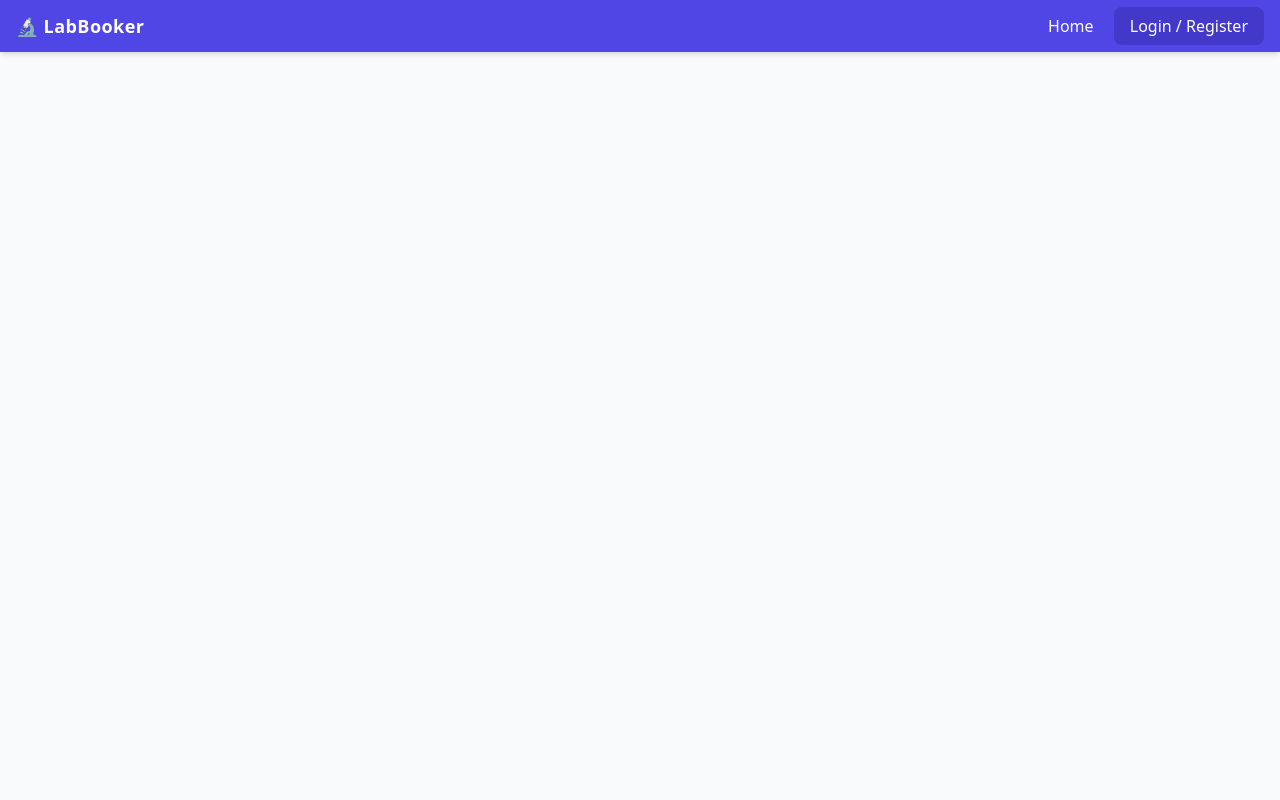
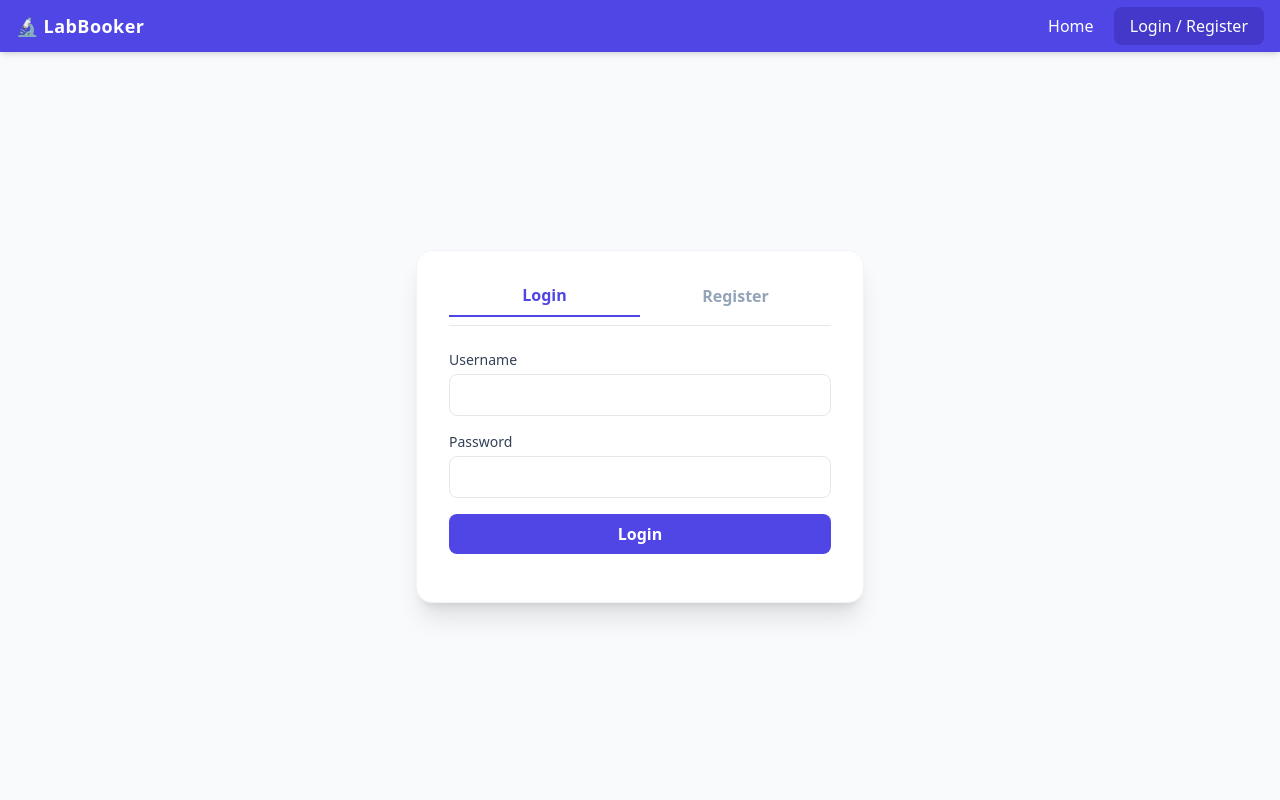
Before and after one commit to PraveenTheekshana2003/Lab-Equipment-Booking-System, a Flask app: template templates/login.html in a window 1280 px wide. Run offline with Flask 3, Linux system fonts and the light colour scheme; the template is opened without the code that fills it, so the values that code supplies are empty; some libraries are stand-ins or nearby versions.

Commit message:
created the mainCode of login

```diff
--- a/templates/login.html
+++ b/templates/login.html
@@ -21,7 +21,53 @@
         </div>
     </nav>
 
+    <main class="max-w-7xl mx-auto px-4 py-12 flex-grow w-full flex items-center justify-center">
+        <div class="max-w-md w-full bg-white p-8 rounded-2xl shadow-xl border border-slate-100">
+            <div class="flex border-b mb-6 pb-2">
+                <button id="tab-login" onclick="switchTab('login')" class="flex-1 text-center font-bold text-indigo-600 border-b-2 border-indigo-600 pb-2">Login</button>
+                <button id="tab-register" onclick="switchTab('register')" class="flex-1 text-center font-bold text-slate-400 pb-2">Register</button>
+            </div>
 
+            <!-- Login Form -->
+            <form id="form-login" onsubmit="handleLogin(event)" class="space-y-4">
+                <div>
+                    <label class="block text-sm font-medium text-slate-700 mb-1">Username</label>
+                    <input type="text" id="login-username" required class="w-full px-4 py-2 border rounded-lg focus:ring-2 focus:ring-indigo-500 outline-none">
+                </div>
+                <div>
+                    <label class="block text-sm font-medium text-slate-700 mb-1">Password</label>
+                    <input type="password" id="login-password" required class="w-full px-4 py-2 border rounded-lg focus:ring-2 focus:ring-indigo-500 outline-none">
+                </div>
+                <button type="submit" class="w-full bg-indigo-600 text-white py-2 rounded-lg font-semibold hover:bg-indigo-700 transition">Login</button>
+                <p id="login-msg" class="text-sm text-center mt-2"></p>
+            </form>
+
+            <!-- Register Form (Hidden by default) -->
+            <form id="form-register" onsubmit="handleRegister(event)" class="space-y-4 hidden">
+                <div>
+                    <label class="block text-sm font-medium text-slate-700 mb-1">Username</label>
+                    <input type="text" id="reg-username" required class="w-full px-4 py-2 border rounded-lg focus:ring-2 focus:ring-indigo-500 outline-none">
+                </div>
+                <div>
+                    <label class="block text-sm font-medium text-slate-700 mb-1">Email</label>
+                    <input type="email" id="reg-email" required class="w-full px-4 py-2 border rounded-lg focus:ring-2 focus:ring-indigo-500 outline-none">
+                </div>
+                <div>
+                    <label class="block text-sm font-medium text-slate-700 mb-1">Password</label>
+                    <input type="password" id="reg-password" required class="w-full px-4 py-2 border rounded-lg focus:ring-2 focus:ring-indigo-500 outline-none">
+                </div>
+                <div>
+                    <label class="block text-sm font-medium text-slate-700 mb-1">Role</label>
+                    <select id="reg-role" class="w-full px-4 py-2 border rounded-lg focus:ring-2 focus:ring-indigo-500 outline-none">
+                        <option value="student">Student</option>
+                        <option value="staff">Staff</option>
+                    </select>
+                </div>
+                <button type="submit" class="w-full bg-emerald-600 text-white py-2 rounded-lg font-semibold hover:bg-emerald-700 transition">Register Account</button>
+                <p id="reg-msg" class="text-sm text-center mt-2"></p>
+            </form>
+        </div>
+    </main>
 
     <!-- External JavaScript -->
     <script src="{{ url_for('static', filename='js/auth.js') }}"></script>
```
